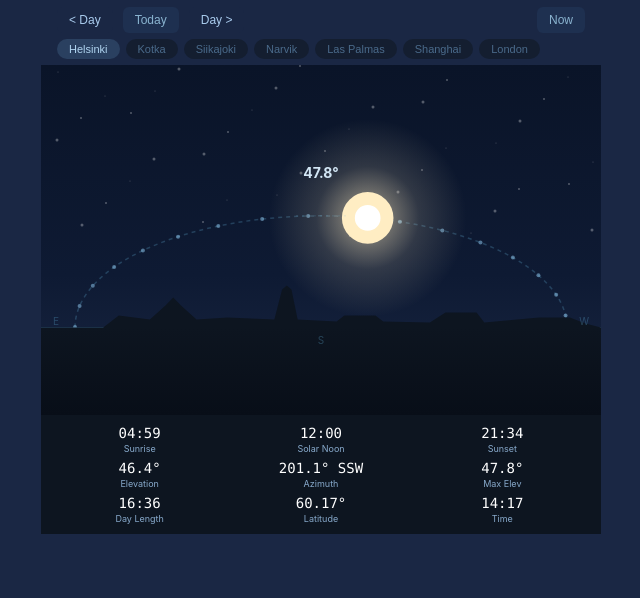
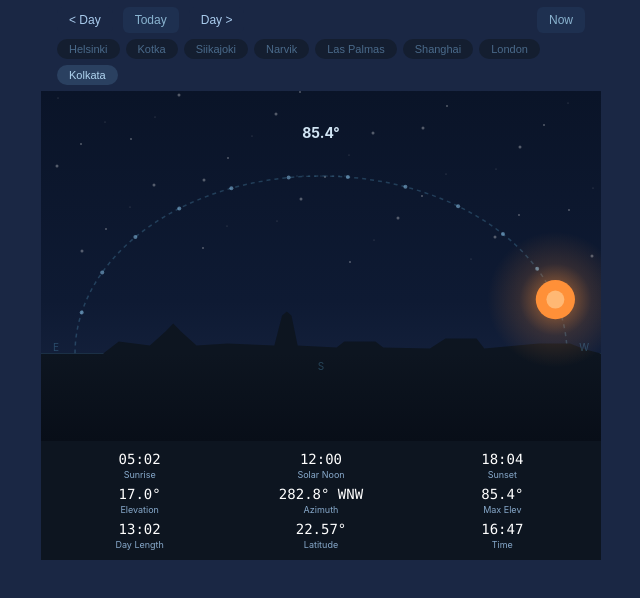
Before and after one commit to tatutomp/sun_tracker, a plain HTML site: page index.html in a window 1280 px wide. Shown: the part 34-632 px from the top of the page, without its empty margins (319-959 px from the left). Drawn offline with Linux system fonts and the light colour scheme.

Commit message:
Add Kolkata

```diff
--- a/index.html
+++ b/index.html
@@ -172,13 +172,14 @@
     { name: 'Las Palmas', lat: 28.10, lon: -15.43, tz: 'Atlantic/Canary' },
     { name: 'Shanghai',   lat: 31.23, lon: 121.47, tz: 'Asia/Shanghai' },
     { name: 'London',     lat: 51.51, lon:  -0.13, tz: 'Europe/London' },
+    { name: 'Kolkata',    lat: 22.57, lon:  88.36, tz: 'Asia/Kolkata' },
   ];
 
   const state = {
-    presetIdx: 0,
-    lat: presets[0].lat,
-    lon: presets[0].lon,
-    tz: presets[0].tz,
+    presetIdx: 7,
+    lat: presets[7].lat,
+    lon: presets[7].lon,
+    tz: presets[7].tz,
     dateOffset: 0,
     currentHour: 0,
     animTimer: null,
@@ -537,7 +538,7 @@
     const b = document.createElement('button');
     b.textContent = p.name;
     b.dataset.idx = String(i);
-    if (i === 0) b.classList.add('active');
+    if (i === state.presetIdx) b.classList.add('active');
     b.addEventListener('click', () => {
       state.presetIdx = i;
       state.lat = p.lat;
```
